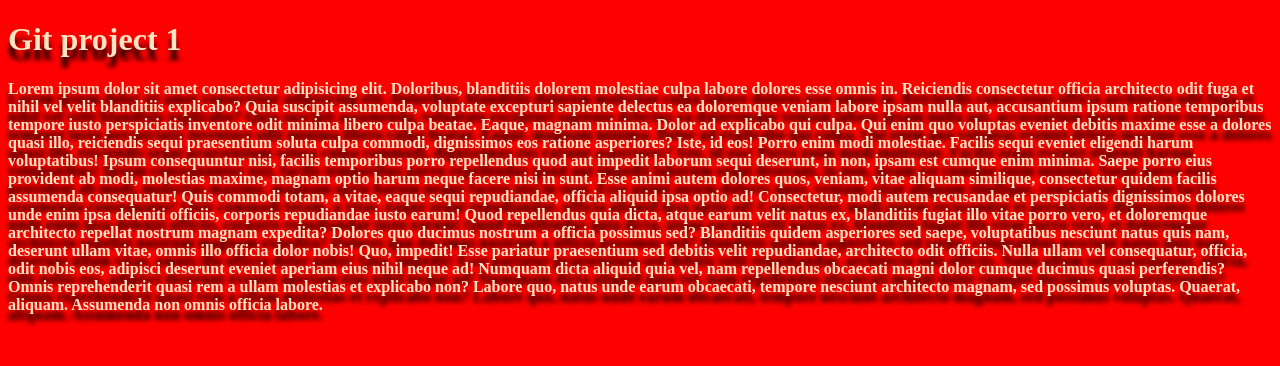
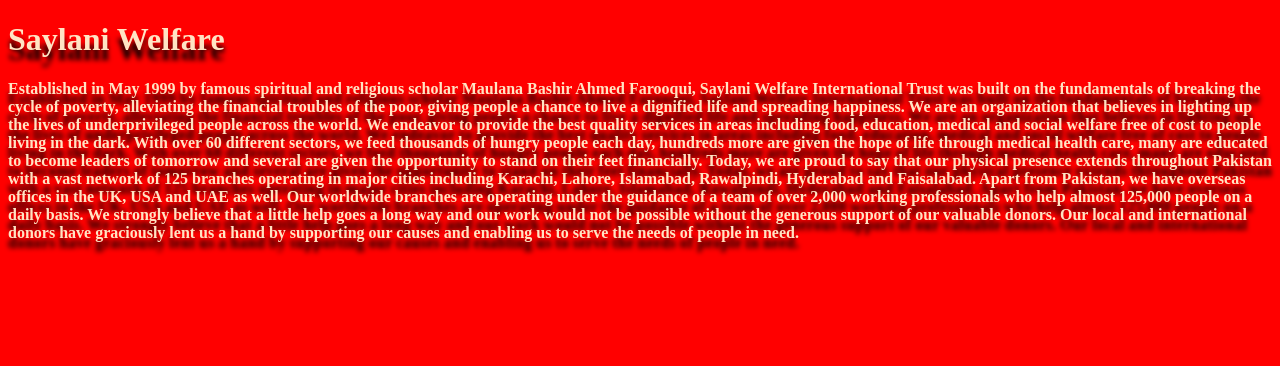
Before and after one commit to Kashif143i/Example-github, a plain HTML site: page index.html in a window 1280 px wide. Drawn offline with Linux system fonts and the light colour scheme.

Commit message:
Update index.html

```diff
--- a/index.html
+++ b/index.html
@@ -4,19 +4,18 @@
     <meta charset="UTF-8">
     <meta name="viewport" content="width=device-width, initial-scale=1.0">
     <link rel="stylesheet" href="style.css">
-    <title>Document</title>
+    <title>Saylani Welfare</title>
 </head>
 <body>
-    <h1>Git project 1</h1>
-    <p>Lorem ipsum dolor sit amet consectetur adipisicing elit. Doloribus, blanditiis dolorem molestiae culpa labore dolores esse omnis in. Reiciendis consectetur officia architecto odit fuga et nihil vel velit blanditiis explicabo?
-    Quia suscipit assumenda, voluptate excepturi sapiente delectus ea doloremque veniam labore ipsam nulla aut, accusantium ipsum ratione temporibus tempore iusto perspiciatis inventore odit minima libero culpa beatae. Eaque, magnam minima.
-    Dolor ad explicabo qui culpa. Qui enim quo voluptas eveniet debitis maxime esse a dolores quasi illo, reiciendis sequi praesentium soluta culpa commodi, dignissimos eos ratione asperiores? Iste, id eos!
-    Porro enim modi molestiae. Facilis sequi eveniet eligendi harum voluptatibus! Ipsum consequuntur nisi, facilis temporibus porro repellendus quod aut impedit laborum sequi deserunt, in non, ipsam est cumque enim minima.
-    Saepe porro eius provident ab modi, molestias maxime, magnam optio harum neque facere nisi in sunt. Esse animi autem dolores quos, veniam, vitae aliquam similique, consectetur quidem facilis assumenda consequatur!
-    Quis commodi totam, a vitae, eaque sequi repudiandae, officia aliquid ipsa optio ad! Consectetur, modi autem recusandae et perspiciatis dignissimos dolores unde enim ipsa deleniti officiis, corporis repudiandae iusto earum!
-    Quod repellendus quia dicta, atque earum velit natus ex, blanditiis fugiat illo vitae porro vero, et doloremque architecto repellat nostrum magnam expedita? Dolores quo ducimus nostrum a officia possimus sed?
-    Blanditiis quidem asperiores sed saepe, voluptatibus nesciunt natus quis nam, deserunt ullam vitae, omnis illo officia dolor nobis! Quo, impedit! Esse pariatur praesentium sed debitis velit repudiandae, architecto odit officiis.
-    Nulla ullam vel consequatur, officia, odit nobis eos, adipisci deserunt eveniet aperiam eius nihil neque ad! Numquam dicta aliquid quia vel, nam repellendus obcaecati magni dolor cumque ducimus quasi perferendis?
-    Omnis reprehenderit quasi rem a ullam molestias et explicabo non? Labore quo, natus unde earum obcaecati, tempore nesciunt architecto magnam, sed possimus voluptas. Quaerat, aliquam. Assumenda non omnis officia labore.</p>
+    <h1>Saylani Welfare</h1>
+    <p>Established in May 1999 by famous spiritual and religious scholar Maulana Bashir Ahmed Farooqui, Saylani Welfare International Trust was built on the fundamentals of breaking the cycle of poverty, alleviating the financial troubles of the poor, giving people a chance to live a dignified life and spreading happiness.
+
+We are an organization that believes in lighting up the lives of underprivileged people across the world. We endeavor to provide the best quality services in areas including food, education, medical and social welfare free of cost to people living in the dark. With over 60 different sectors, we feed thousands of hungry people each day, hundreds more are given the hope of life through medical health care, many are educated to become leaders of tomorrow and several are given the opportunity to stand on their feet financially.
+
+Today, we are proud to say that our physical presence extends throughout Pakistan with a vast network of 125 branches operating in major cities including Karachi, Lahore, Islamabad, Rawalpindi, Hyderabad and Faisalabad. Apart from Pakistan, we have overseas offices in the UK, USA and UAE as well. Our worldwide branches are operating under the guidance of a team of over 2,000 working professionals who help almost 125,000 people on a daily basis.
+
+We strongly believe that a little help goes a long way and our work would not be possible without the generous support of our valuable donors. Our local and international donors have graciously lent us a hand by supporting our causes and enabling us to serve the needs of people in need.
+
+</p>
 </body>
 </html>
```
